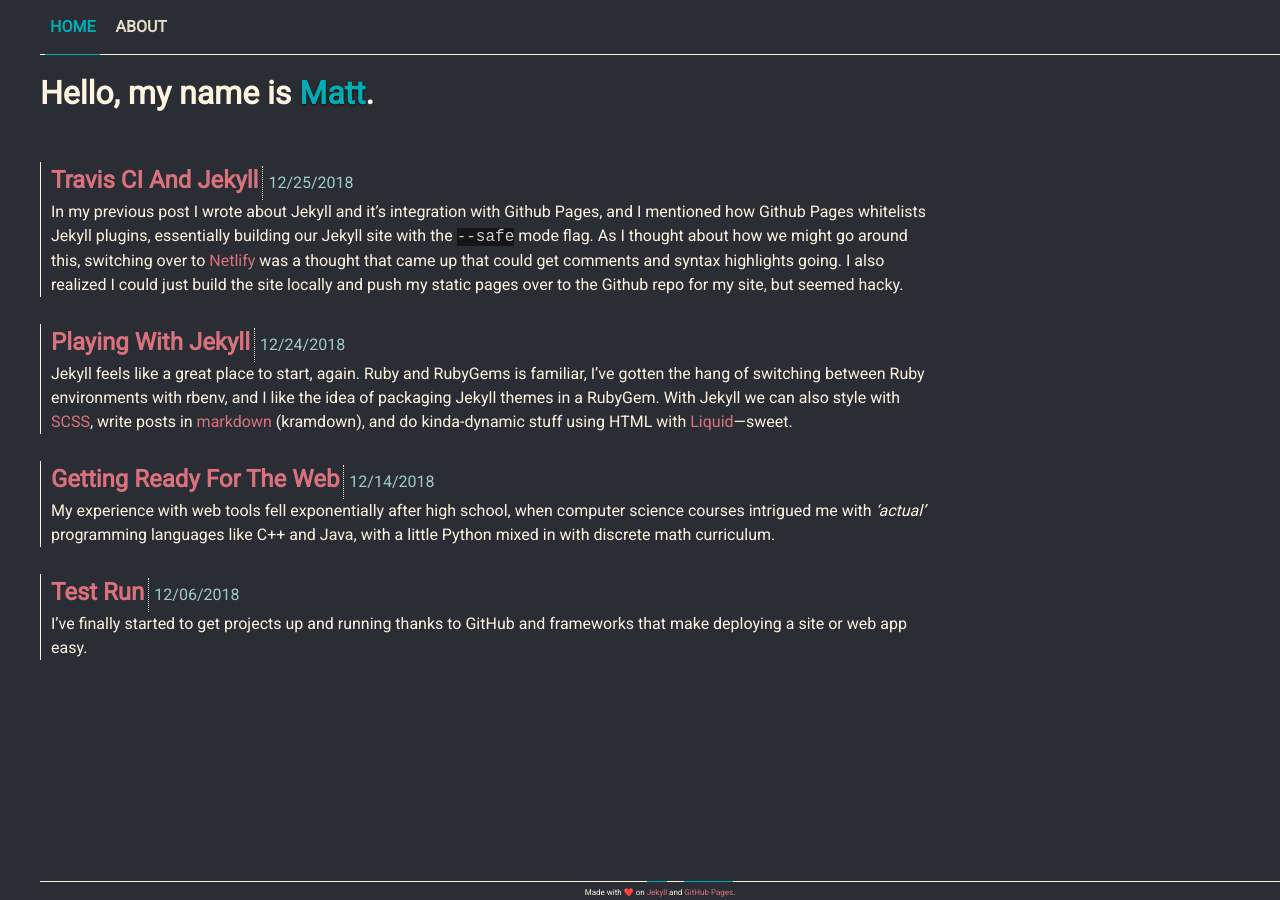
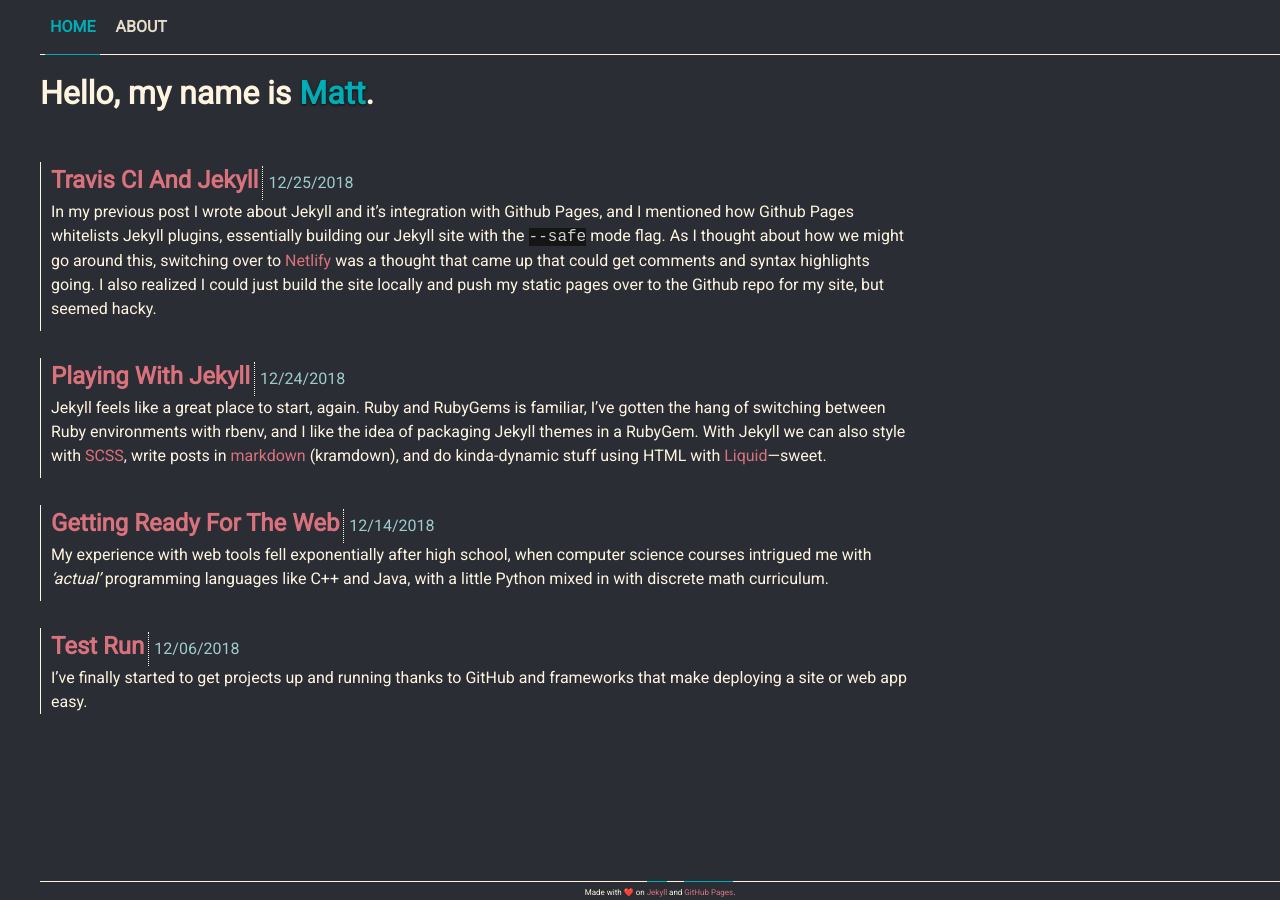
Before and after one commit to MattRugamas/mattrugamas.com, a Jekyll site: the page built from index.html, in a window 1280 px wide. Built offline with Jekyll 4.4.1, drawn with Linux system fonts in a browser that asks for light colours.

Commit message:
Added gradients on hover to lis in ul on homepage

```diff
--- a/_sass/main.scss
+++ b/_sass/main.scss
@@ -113,7 +113,7 @@
         text-transform: uppercase;
         text-decoration: none;
         &:after,&:before {
-          transition: all .3s;
+          transition: all .5s;
         }
         &:hover {
           @extend %text-shadow;
@@ -172,11 +172,29 @@
     max-width: 900px;
     li {
       margin: 0 0 3vh 0;
-      padding-left: 10px;
+      padding: 0 25px 10px 10px;
+      position: relative;
+      z-index: 1;
 
+      transition: all 0.3s ease-out;
       border-left: 1px solid $basecomp;
+      &::before {
+        content: "";
+        position: absolute;
+        top: 0;
+        left: 0;
+        width: 100%;
+        height: 100%;
+        background: linear-gradient(to right, rgba(42,45,51,1), rgba(42,45,51,0));
+        z-index: -1;
+      }
+      &:hover {
+        border-left: 1px solid $highlight;
+        background: $tehlulz;
+      }
       &:last-child{
         margin: 0;
+        padding-bottom: 0;
       }
       h2 {
         text-transform: capitalize;
```
